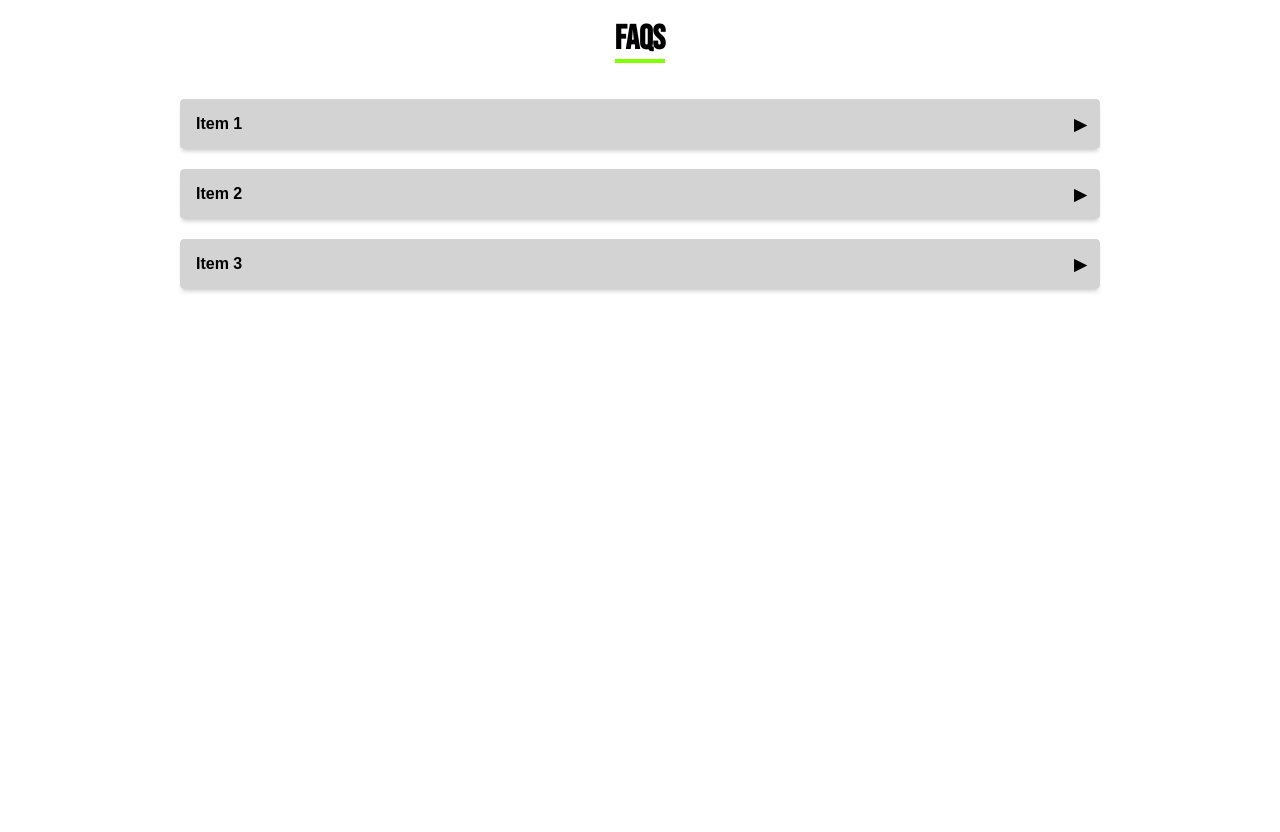
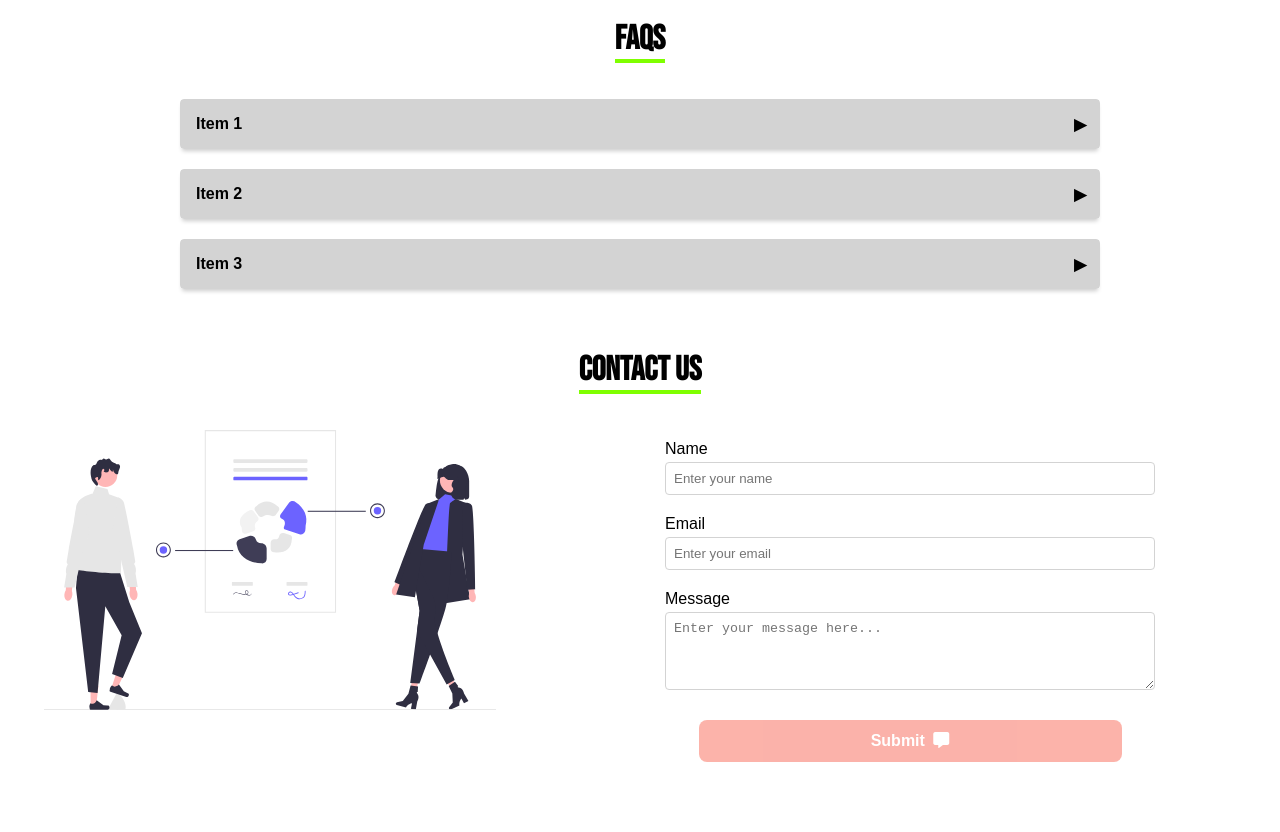
Before and after one commit to Uttu316/Creative_Desing_Landing_Page, a website: page index.html in a window 1280 px wide. Shown: the part 3468-4300 px from the top of the page. Before the commit the page ends 3797 px from the top, so only its background shows below. Drawn offline with Linux system fonts and the light colour scheme.

Commit message:
added contact form

```diff
--- a/index.html
+++ b/index.html
@@ -24,11 +24,10 @@
   <body>
     <section class="hero-section">
       <header class="hero-header">
-        <nav id="d-sidebar" class="hero-nav">
-        </nav>
+        <nav id="d-sidebar" class="hero-nav"></nav>
         <div class="hero-nav-mobile">
           <i class="fa-solid fa-bars" id="menu-btn"></i>
-          <aside id="sidebar" class=" sidebar-container ">
+          <aside id="sidebar" class="sidebar-container">
             <div class="cross-container" id="sidebar-close-btn">
               <i class="fa-solid fa-xmark"></i>
             </div>
@@ -60,8 +59,7 @@
               </li>
             </ul>
           </aside>
-          <div id="overlay" class="overlay-container ">
-          </div>
+          <div id="overlay" class="overlay-container"></div>
         </div>
       </header>
       <h1 class="hero-heading">Creative Agency</h1>
@@ -201,8 +199,12 @@
         </p>
         <div class="signup-form">
           <form id="subscription-form">
-            <div  id="subscription-email">
-              <input  type="email" name="email" placeholder="email@example.com" />
+            <div id="subscription-email">
+              <input
+                type="email"
+                name="email"
+                placeholder="email@example.com"
+              />
               <p class="error"></p>
             </div>
             <button>Signup</button>
@@ -327,6 +329,51 @@
         </div>
       </div>
     </section>
+    <section class="container" id="contact">
+      <h1 class="container-heading">
+        <span class="ribion">Contact Us</span>
+      </h1>
+      <div class="contac-form-container">
+        <div class="contact-image-container">
+          <img src="./assets/contac-form.svg" class="contact-image" />
+        </div>
+        <form class="contact-form">
+          <div class="contac-input-item">
+            <label for="contact-name"> Name </label>
+            <input
+              type="text"
+              name="name"
+              id="contact-name"
+              placeholder="Enter your name"
+            />
+          </div>
+          <div class="contac-input-item">
+            <label for="contact-email"> Email </label>
+            <input
+              type="email"
+              name="email"
+              id="contact-email"
+              placeholder="Enter your email"
+            />
+          </div>
+          <div class="contac-input-item">
+            <label for="contact-message"> Message </label>
+            <textarea
+              name="message"
+              id="contact-message"
+              rows="4"
+              placeholder="Enter your message here..."
+            ></textarea>
+          </div>
+          <div class="contact-form-actions">
+            <button disabled class="contact-form-btn">
+              Submit <i class="fa-solid fa-message"></i>
+            </button>
+          </div>
+        </form>
+      </div>
+
+    </section>
     <footer></footer>
   </body>
 
--- a/style.css
+++ b/style.css
@@ -28,7 +28,7 @@ body {
   margin: 20px auto;
   max-width: 710px;
 }
-.hero-nav-mobile{
+.hero-nav-mobile {
   display: block;
   font-size: 28px;
 }
@@ -101,7 +101,7 @@ body {
 
 .deatils-content-points {
   list-style-type: none;
-  padding-inline-start:0px
+  padding-inline-start: 0px;
 }
 
 .deatils-content-points > li {
@@ -152,14 +152,12 @@ body {
   color: gray;
 }
 
-
-.accordians{
+.accordians {
   margin: 0 auto;
   margin-top: 40px;
   max-width: 960px;
-
 }
-.collapsible-accordion input{
+.collapsible-accordion input {
   opacity: 0;
   position: absolute;
 }
@@ -195,9 +193,8 @@ body {
   padding: 16px;
 }
 
-
-.collapsible-item-label::after{
-  content: '▶';
+.collapsible-item-label::after {
+  content: "▶";
   height: 10px;
   width: 10px;
   display: block;
@@ -205,31 +202,31 @@ body {
   transition: all 0.35s;
 }
 
-.collapsible-accordion input:checked ~ .collapsible-item-label::after{
+.collapsible-accordion input:checked ~ .collapsible-item-label::after {
   rotate: 90deg;
 }
-.signup-container{
-background-color: #F5F5F5;
-  padding:40px;
+.signup-container {
+  background-color: #f5f5f5;
+  padding: 40px;
 }
-.signup-card{
+.signup-card {
   background-color: white;
-  box-shadow: 4px 4px 4px #ccc,4px 4px 4px #ef1790;
+  box-shadow: 4px 4px 4px #ccc, 4px 4px 4px #ef1790;
   padding: 20px;
   border-radius: 12px;
   overflow: auto;
 }
-.signup-card-heading{
+.signup-card-heading {
   font-size: 26px;
-  font-family:Arial, Helvetica, sans-serif;
+  font-family: Arial, Helvetica, sans-serif;
   float: left;
   font-weight: 700;
 }
 
-.signup-form #subscription-email{
+.signup-form #subscription-email {
   display: inline-block;
 }
-.signup-form input{
+.signup-form input {
   padding: 20px;
   padding-left: 0;
   border: none;
@@ -237,13 +234,13 @@ background-color: #F5F5F5;
   color: gray;
   width: 100%;
 }
-.signup-form input:focus{
+.signup-form input:focus {
   outline: none;
-  border-bottom: 1px solid  #ef1790;
+  border-bottom: 1px solid #ef1790;
 }
-.signup-form button{
+.signup-form button {
   padding: 12px 20px;
-  background-color:#ef1790 ;
+  background-color: #ef1790;
   border: none;
   color: white;
   border-radius: 4px;
@@ -253,7 +250,7 @@ background-color: #F5F5F5;
   letter-spacing: 2px;
   margin-top: 20px;
 }
-.signup-card-heading span{
+.signup-card-heading span {
   font-size: 14px;
   color: gray;
   font-weight: normal;
@@ -262,32 +259,32 @@ background-color: #F5F5F5;
   display: block;
 }
 
-.pricing-cards-container{
+.pricing-cards-container {
   display: flex;
   gap: 30px;
-  margin:40px auto;
+  margin: 40px auto;
   max-width: 1100px;
   flex-wrap: wrap;
 }
 
-.pricing-card{
+.pricing-card {
   background: white;
   border-radius: 4px;
   padding: 10px;
   cursor: pointer;
   margin: auto;
 }
-.pricing-card:nth-child(1){
+.pricing-card:nth-child(1) {
   box-shadow: 8px 8px 4px #d9e1f2;
 }
-.pricing-card:nth-child(2){
+.pricing-card:nth-child(2) {
   box-shadow: 0px 4px 14px #b577f6;
 }
-.pricing-card:nth-child(3){
+.pricing-card:nth-child(3) {
   box-shadow: 0px 4px 14px #ffc973;
 }
 
-.pricing-category{
+.pricing-category {
   padding: 16px;
   text-align: center;
   font-size: 16px;
@@ -299,103 +296,105 @@ background-color: #F5F5F5;
 }
 .pricing-card:nth-child(1) .pricing-category {
   color: #222;
-  background: linear-gradient(45deg, rgba(255,255,255,1) 0%, rgba(247,250,254,1) 55%);
+  background: linear-gradient(
+    45deg,
+    rgba(255, 255, 255, 1) 0%,
+    rgba(247, 250, 254, 1) 55%
+  );
 }
 .pricing-card:nth-child(2) .pricing-category {
-
   background: linear-gradient(90deg, #c1cafe 15%, #b577f6 55%);
 }
 .pricing-card:nth-child(3) .pricing-category {
-
   background: linear-gradient(90deg, #ffb2c2 15%, #ffc973 55%);
 }
 
-.card-pricing-title-container{
+.card-pricing-title-container {
   margin-top: 40px;
   text-align: center;
 }
-.card-pricing-value sup{
+.card-pricing-value sup {
   font-size: 20px;
   font-family: Arial, Helvetica, sans-serif;
   font-weight: bold;
-    color: #24244C;
+  color: #24244c;
   position: relative;
   top: -12px;
 }
-.card-pricing-amount{
+.card-pricing-amount {
   font-size: 48px;
   font-family: Arial, Helvetica, sans-serif;
   font-weight: bold;
-  color: #24244C;
+  color: #24244c;
 }
-.card-pricing-period{
+.card-pricing-period {
   font-size: 20px;
   font-family: Arial, Helvetica, sans-serif;
   font-weight: bold;
-  color: #24244C;
+  color: #24244c;
 }
-.card-pricing-title{
+.card-pricing-title {
   margin-top: 8px;
   font-size: 20px;
   font-family: Arial, Helvetica, sans-serif;
   font-weight: bold;
-  color: #24244C;
+  color: #24244c;
   text-transform: uppercase;
 }
-.card-pricing-desc{
+.card-pricing-desc {
   margin: 0 auto;
   margin-top: 30px;
   font-size: 18px;
   font-family: Arial, Helvetica, sans-serif;
-  color: #24244C;
+  color: #24244c;
   width: 60%;
   min-width: 192px;
 }
-.card-pricing-cta{
-  margin-top:40px;
-  padding: 0px 20px ;
+.card-pricing-cta {
+  margin-top: 40px;
+  padding: 0px 20px;
 }
-.card-pricing-cta-btn{
-  border: 1px solid #24244C;
+.card-pricing-cta-btn {
+  border: 1px solid #24244c;
   background-color: transparent;
   padding: 14px;
   width: 100%;
   border-radius: 4px;
   font-size: 18px;
   font-family: Arial, Helvetica, sans-serif;
-  color: #24244C;
+  color: #24244c;
   text-transform: uppercase;
   font-weight: bold;
   cursor: pointer;
 }
-.pricing-card:hover .card-pricing-cta-btn{
-  background-color: #24244C;
+.pricing-card:hover .card-pricing-cta-btn {
+  background-color: #24244c;
   color: white;
 }
-.card-pricing-btn-active{
-  background-color: #24244C;
+.card-pricing-btn-active {
+  background-color: #24244c;
   color: white;
 }
 
-.card-pricing-points{
+.card-pricing-points {
   margin-top: 40px;
   list-style-type: none;
 }
-.card-pricing-point{
+.card-pricing-point {
   margin-bottom: 14px;
   font-size: 18px;
-  font-family: Arial, Helvetica, sans-serif ;
-  color: #24244C;
+  font-family: Arial, Helvetica, sans-serif;
+  color: #24244c;
 }
-.card-pricing-point.positive::before{
-  content: '✔';
-  color: #7CBC84;
+.card-pricing-point.positive::before {
+  content: "✔";
+  color: #7cbc84;
   font-size: 18px;
-  margin-right:10px ;
+  margin-right: 10px;
 }
-.card-pricing-point.negative::before{
-  content: '❌';
-  margin-right:10px ;
+.card-pricing-point.negative::before {
+  content: "❌";
+  margin-right: 10px;
 }
 /* .card-pricing-point.positive::marker{
  color: green;
@@ -404,23 +403,23 @@ background-color: #F5F5F5;
   color: red;
  } */
 
- .error{
+.error {
   color: red;
   margin-top: 2px;
 }
 
- .overlay-container{
+.overlay-container {
   position: fixed;
   height: 100vh;
   width: 100%;
-  content: '';
+  content: "";
   top: 0;
   left: 0;
   display: none;
-  transition: all .5s;
-  background-color: rgba(0,0,0,0.5);
+  transition: all 0.5s;
+  background-color: rgba(0, 0, 0, 0.5);
 }
- .sidebar-container{
+.sidebar-container {
   position: fixed;
   background-color: white;
   height: 100vh;
@@ -431,196 +430,272 @@ background-color: #F5F5F5;
   max-width: 420px;
   min-width: 240px;
   z-index: 9999;
-  transition: all .5s;
+  transition: all 0.5s;
   transform: translateX(-100%);
   overflow-y: auto;
 }
- .sidebar-container .cross-container{
+.sidebar-container .cross-container {
   display: inline-block;
   padding: 0px 10px;
 }
- .show-sidebar{
+.show-sidebar {
   transform: translateX(0%);
 }
-.show-overlay{
+.show-overlay {
   display: block;
 }
 
- .sidebar-list{
+.sidebar-list {
   list-style-type: none;
   padding-inline-start: 0px;
   padding-top: 10vh;
 }
- .sidebar-list-item{
-
+.sidebar-list-item {
   border-radius: 8px;
   font-size: 20px;
-  color: #24244C;
+  color: #24244c;
   cursor: pointer;
   font-family: Arial, Helvetica, sans-serif;
   margin-bottom: 10px;
 }
- .sidebar-list-item i{
-  transition: transform .3s ;
+.sidebar-list-item i {
+  transition: transform 0.3s;
 }
- .sidebar-list-item:hover{
-  background-color: rgba(220,220,220,0.5);
+.sidebar-list-item:hover {
+  background-color: rgba(220, 220, 220, 0.5);
 }
-  .sidebar-list-item span{
+.sidebar-list-item span {
   margin-left: 10px;
 }
- .sidebar-list-item a{
+.sidebar-list-item a {
   text-decoration: none;
-  color: #24244C;
+  color: #24244c;
   padding: 14px 10px;
   display: block;
 }
 
- .sidebar-list-item.active{
+.sidebar-list-item.active {
   font-weight: bold;
 }
- .sidebar-list-item:hover i{
+.sidebar-list-item:hover i {
   transform: scale(1.2);
+}
 
+.contac-form-container {
+  display: flex;
+  margin: 40px 0px;
+  flex-direction: column;
+  gap: 40px;
+}
+
+.contact-image-container {
+  height: auto;
+  flex: 1;
+  max-height: 280px;
+}
+.contact-image-container .contact-image {
+  height: 100%;
+  width: 100%;
+  object-fit: contain;
+  max-height: 280px;
+}
+.contact-form {
+  flex: 1 0 200px;
+  display: flex;
+  align-items: center;
+  flex-direction: column;
+}
+.contac-input-item {
+  margin: 10px 0px;
+  width: 100%;
+}
+.contac-input-item label {
+  display: block;
+  margin-bottom:4px ;
+  font-family: Arial, Helvetica, sans-serif;
+}
+.contac-input-item input,
+.contac-input-item textarea {
+  width: 100%;
+  display: block;
+  padding: 8px;
+  border: 1px solid lightgray;
+  border-radius: 4px;
+}
+.contac-input-item input:focus,
+.contac-input-item textarea:focus{
+  border: 1px solid lightblue;
+  outline: none;
+}
+.contact-form-actions{
+  width: 100%;
+  text-align: center;
+  padding: 10px;
+  margin-top: 10px;
+}
+.contact-form-btn{
+  width: 90%;
+  border: none;
+  padding: 12px 40px;
+  background-color: salmon;
+  border-radius: 8px;
+  color: white;
+  font-size: 16px;
+  font-weight: 600;
+  font-family: Arial, Helvetica, sans-serif;
+  cursor: pointer;
+  transition: all 0.5s ease;
+}
+.contact-form-btn i{
+  margin-left: 4px;
+}
+.contact-form-btn:hover{
+
+  scale:1.02;
+  translate: 0px -2px;
+}
+.contact-form-btn:disabled{
+  opacity: 0.6;
 }
 /* mobile */
-@media (min-width:576px){
-  .hero-nav-mobile{
+@media (min-width: 576px) {
+  .hero-nav-mobile {
     font-size: 32px;
   }
-  .container-heading{
+  .container-heading {
     font-size: 30px;
   }
-  .deatils-image{
-
+  .deatils-image {
     margin-bottom: 20px;
   }
-  .deatils-content-heading{
+  .deatils-content-heading {
     font-size: 24px;
   }
-  .card{
+  .card {
     width: 45%;
+  }
+  .contac-input-item{
+    width: 70%;
+  }
+  .contact-form-actions{
+    width: 70%;
   }
 }
 /* large mobiles */
-@media (min-width:768px){
-
-  .hero-nav{
+@media (min-width: 768px) {
+  .hero-nav {
     display: block;
   }
-  .hero-header{
+  .hero-header {
     padding: 18px;
   }
-  .hero-nav-mobile{
+  .hero-nav-mobile {
     display: none;
   }
-  .deatils-box{
+  .deatils-box {
     margin-top: 80px;
   }
-  .deatils-image{
+  .deatils-image {
     height: 400px;
     width: 45%;
   }
-  .deatils-content{
+  .deatils-content {
     width: 45%;
     margin-left: 40px;
-
   }
-  .deatils-content-heading{
+  .deatils-content-heading {
     font-size: 28px;
   }
-  .deatils-content-points{
-    padding-inline-start:40px
+  .deatils-content-points {
+    padding-inline-start: 40px;
   }
-  .deatils-content-points > li{
+  .deatils-content-points > li {
     font-size: 18px;
   }
-  .cards{
+  .cards {
     margin-top: 80px;
   }
-  .card{
+  .card {
     padding: 16px;
   }
-  .card-content{
+  .card-content {
     margin-top: 20px;
   }
-  .card-heading{
+  .card-heading {
     font-size: 20px;
   }
-  .signup-form{
+  .signup-form {
     float: right;
   }
-  .signup-card-heading{
+  .signup-card-heading {
     max-width: 50%;
     font-size: 32px;
   }
-  .signup-card-heading span{
+  .signup-card-heading span {
     display: inline;
     line-height: 10px;
     margin-top: 0px;
   }
-  .signup-form button{
+  .signup-form button {
     padding: 12px 40px;
     margin-left: 20px;
     margin-bottom: 0px;
   }
-  .signup-card{
+  .signup-card {
     padding: 40px;
   }
-  .signup-form input{
+  .signup-form input {
     width: 400px;
   }
-
-
+  .contac-form-container {
+    flex-direction: row;
+  }
 }
 /*  tablets */
-@media (min-width:992px){
-
+@media (min-width: 992px) {
   .hero-section {
     height: 100%;
   }
-  .hero-header{
+  .hero-header {
     padding: 20px;
   }
-  .hero-heading{
+  .hero-heading {
     font-size: 40px;
     margin-top: 100px;
   }
-  .container-heading{
+  .container-heading {
     font-size: 32px;
   }
-  .deatils-image{
+  .deatils-image {
     margin-right: 40px;
-
   }
-  .card{
+  .card {
     width: 30%;
   }
-  .card{
+  .card {
     padding: 20px;
   }
-  .card-heading{
+  .card-heading {
     font-size: 22px;
   }
 }
 /* laptops */
-@media (min-width:1200px){
-  .hero-heading{
+@media (min-width: 1200px) {
+  .hero-heading {
     font-size: 45px;
   }
-  .container-heading{
+  .container-heading {
     font-size: 34px;
   }
-
 }
 /* desktops */
-@media (min-width:1400px){
-  .hero-heading{
+@media (min-width: 1400px) {
+  .hero-heading {
     font-size: 50px;
   }
 }
-@media (min-width:576px) and (max-width:603px) {
-  .card{
+@media (min-width: 576px) and (max-width: 603px) {
+  .card {
     min-width: 246px;
   }
 }
```
Also changed, not shown: assets/contac-form.svg (added). Lines whose indentation alone changed are shown as unchanged.
